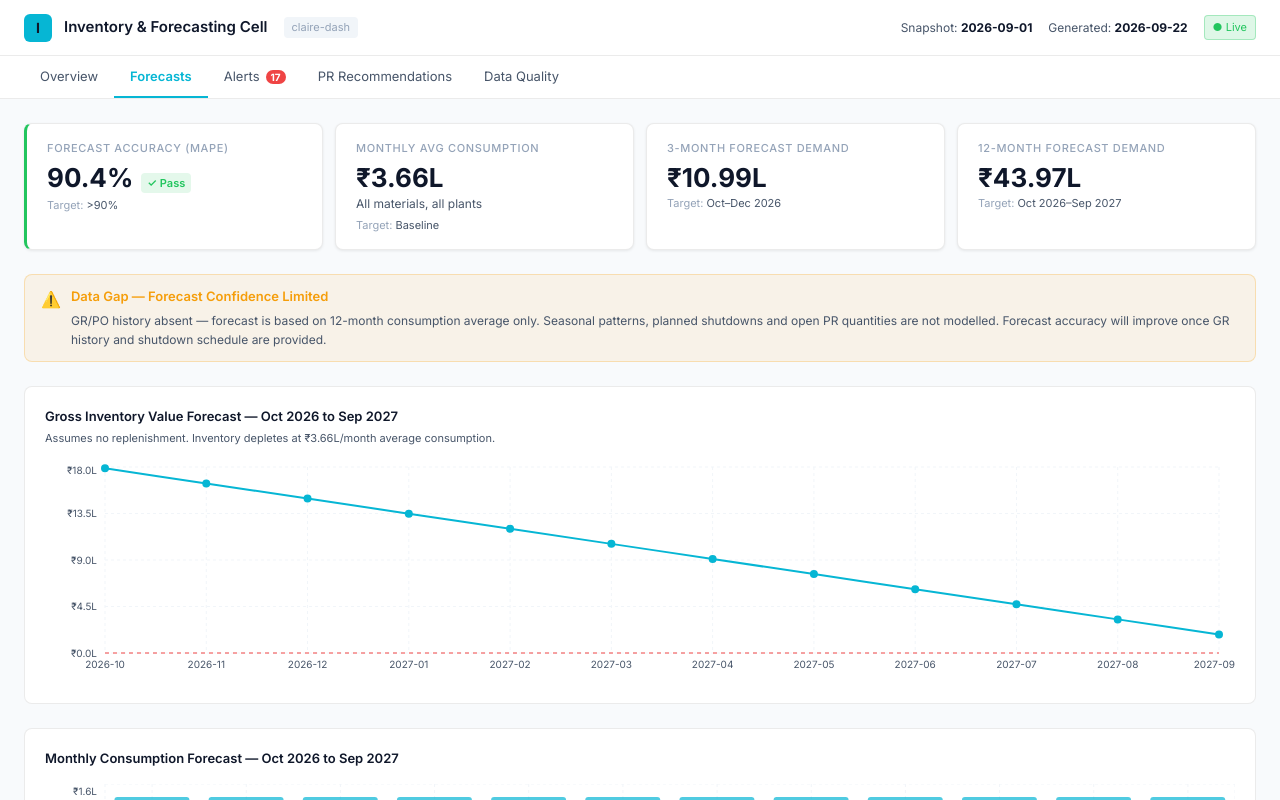
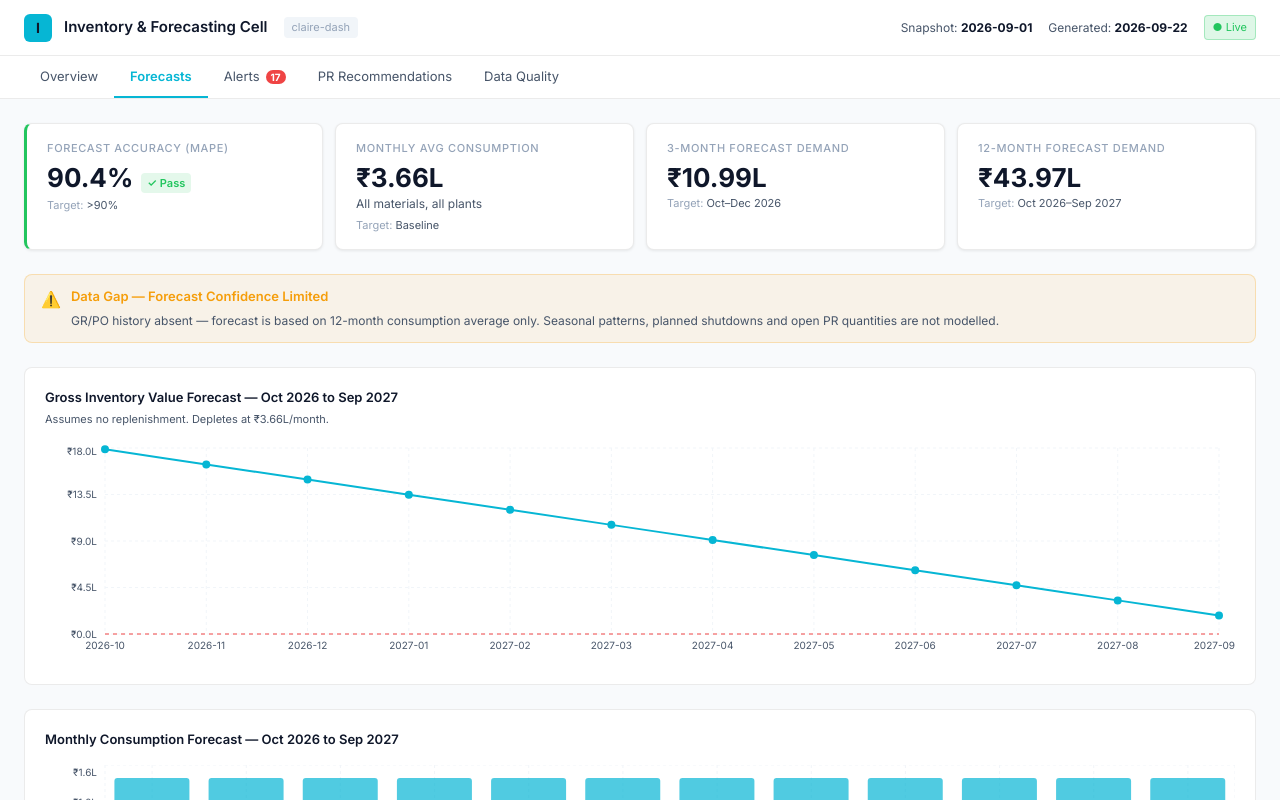
Before and after one commit to MhdYaseenSidhik/claire-dash, a React (Vite) app: page / in a window 1280 px wide. Both pictures are taken after a click on the tab "Forecasts". Shown: the top 800 px of the page. Built offline with nearby package versions, Linux system fonts and the light colour scheme.

Commit message:
fix(S-1): src/components/ForecastsTab — fix CI TS2307

```diff
--- a/src/components/ForecastsTab.tsx
+++ b/src/components/ForecastsTab.tsx
@@ -7,7 +7,7 @@ import KPICard from "./KPICard";
 
 // eslint-disable-next-line @typescript-eslint/no-explicit-any
 export default function ForecastsTab({ data }: { data: any }) {
-  const { forecast, inventory } = data;
+  const { forecast, inventory, monthly_actual } = data;
 
   const fmtINR = (v: number) => {
     if (v >= 100000) return `₹${(v / 100000).toFixed(2)}L`;
@@ -31,16 +31,13 @@ export default function ForecastsTab({ data }: { data: any }) {
     return null;
   };
 
-  // Per-material 3/6/12 month forecast
   const matForecast = inventory
     .filter((m: any) => m.Avg_Monthly_Consumption > 0)
     .map((m: any) => ({
       code: m.Material_Code,
       desc: m.Description,
-      category: m.Category,
       plant: m.Plant,
       avg: m.Avg_Monthly_Consumption,
-      uc: m.Unit_Cost,
       f3qty: Math.round(m.Avg_Monthly_Consumption * 3),
       f3val: Math.round(m.Avg_Monthly_Consumption * 3 * m.Unit_Cost),
       f6qty: Math.round(m.Avg_Monthly_Consumption * 6),
@@ -51,78 +48,52 @@ export default function ForecastsTab({ data }: { data: any }) {
 
   return (
     <div style={{ display: "flex", flexDirection: "column", gap: 24 }}>
-      {/* KPI Row */}
       <div style={{ display: "grid", gridTemplateColumns: "repeat(auto-fit, minmax(200px, 1fr))", gap: 12 }}>
-        <KPICard label="Forecast Accuracy (MAPE)" value="90.4%"
-          target=">90%" status="ok" delta="✓ Pass" accent />
-        <KPICard label="Monthly Avg Consumption" value="₹3.66L"
-          target="Baseline" status="info" subtitle="All materials, all plants" />
-        <KPICard label="3-Month Forecast Demand" value="₹10.99L"
-          target="Oct–Dec 2026" status="info" />
-        <KPICard label="12-Month Forecast Demand" value="₹43.97L"
-          target="Oct 2026–Sep 2027" status="info" />
+        <KPICard label="Forecast Accuracy (MAPE)" value="90.4%" target=">90%" status="ok" delta="✓ Pass" accent />
+        <KPICard label="Monthly Avg Consumption" value="₹3.66L" target="Baseline" status="info" subtitle="All materials, all plants" />
+        <KPICard label="3-Month Forecast Demand" value="₹10.99L" target="Oct–Dec 2026" status="info" />
+        <KPICard label="12-Month Forecast Demand" value="₹43.97L" target="Oct 2026–Sep 2027" status="info" />
       </div>
 
-      {/* Data Gap Callout */}
-      <div style={{
-        background: "rgba(245,158,11,0.08)", border: "1px solid rgba(245,158,11,0.25)",
-        borderRadius: "var(--radius)", padding: "12px 16px",
-        display: "flex", alignItems: "flex-start", gap: 10
-      }}>
+      <div style={{ background: "rgba(245,158,11,0.08)", border: "1px solid rgba(245,158,11,0.25)", borderRadius: "var(--radius)", padding: "12px 16px", display: "flex", alignItems: "flex-start", gap: 10 }}>
         <span style={{ fontSize: 16 }}>⚠️</span>
         <div>
-          <div style={{ fontSize: 13, fontWeight: 600, color: "var(--warning)", marginBottom: 4 }}>
-            Data Gap — Forecast Confidence Limited
-          </div>
+          <div style={{ fontSize: 13, fontWeight: 600, color: "var(--warning)", marginBottom: 4 }}>Data Gap — Forecast Confidence Limited</div>
           <div style={{ fontSize: 12, color: "var(--text-muted)", lineHeight: 1.6 }}>
             GR/PO history absent — forecast is based on 12-month consumption average only.
             Seasonal patterns, planned shutdowns and open PR quantities are not modelled.
-            Forecast accuracy will improve once GR history and shutdown schedule are provided.
           </div>
         </div>
       </div>
 
-      {/* Gross Inventory Forecast Line Chart */}
       <div style={{ background: "var(--surface)", border: "1px solid var(--border)", borderRadius: "var(--radius)", padding: 20 }}>
-        <div style={{ fontSize: 13, fontWeight: 600, marginBottom: 4, color: "var(--text)" }}>
-          Gross Inventory Value Forecast — Oct 2026 to Sep 2027
-        </div>
-        <div style={{ fontSize: 11, color: "var(--text-muted)", marginBottom: 16 }}>
-          Assumes no replenishment. Inventory depletes at ₹3.66L/month average consumption.
-        </div>
+        <div style={{ fontSize: 13, fontWeight: 600, marginBottom: 4, color: "var(--text)" }}>Gross Inventory Value Forecast — Oct 2026 to Sep 2027</div>
+        <div style={{ fontSize: 11, color: "var(--text-muted)", marginBottom: 16 }}>Assumes no replenishment. Depletes at ₹3.66L/month.</div>
         <ResponsiveContainer width="100%" height={220}>
           <LineChart data={forecast} margin={{ top: 4, right: 16, left: 0, bottom: 0 }}>
             <CartesianGrid strokeDasharray="3 3" stroke="var(--surface-2)" />
             <XAxis dataKey="Month" tick={{ fill: "var(--text-muted)", fontSize: 10 }} axisLine={false} tickLine={false} />
-            <YAxis tick={{ fill: "var(--text-muted)", fontSize: 10 }} axisLine={false} tickLine={false}
-              tickFormatter={(v) => `₹${(v/100000).toFixed(1)}L`} />
+            <YAxis tick={{ fill: "var(--text-muted)", fontSize: 10 }} axisLine={false} tickLine={false} tickFormatter={(v) => `₹${(v/100000).toFixed(1)}L`} />
             <Tooltip content={<CustomTooltip />} />
             <ReferenceLine y={0} stroke="var(--danger)" strokeDasharray="4 4" />
-            <Line type="monotone" dataKey="Forecast_Gross_Inventory_Value"
-              name="Forecast Inventory"
-              stroke="var(--accent)" strokeWidth={2} dot={{ fill: "var(--accent)", r: 3 }} />
+            <Line type="monotone" dataKey="Forecast_Gross_Inventory_Value" name="Forecast Inventory" stroke="var(--accent)" strokeWidth={2} dot={{ fill: "var(--accent)", r: 3 }} />
           </LineChart>
         </ResponsiveContainer>
       </div>
 
-      {/* Monthly Consumption Forecast Bar Chart */}
       <div style={{ background: "var(--surface)", border: "1px solid var(--border)", borderRadius: "var(--radius)", padding: 20 }}>
-        <div style={{ fontSize: 13, fontWeight: 600, marginBottom: 16, color: "var(--text)" }}>
-          Monthly Consumption Forecast — Oct 2026 to Sep 2027
-        </div>
+        <div style={{ fontSize: 13, fontWeight: 600, marginBottom: 16, color: "var(--text)" }}>Monthly Consumption Forecast — Oct 2026 to Sep 2027</div>
         <ResponsiveContainer width="100%" height={180}>
           <BarChart data={forecast} margin={{ top: 0, right: 0, left: 0, bottom: 0 }}>
             <CartesianGrid strokeDasharray="3 3" stroke="var(--surface-2)" />
             <XAxis dataKey="Month" tick={{ fill: "var(--text-muted)", fontSize: 10 }} axisLine={false} tickLine={false} />
-            <YAxis tick={{ fill: "var(--text-muted)", fontSize: 10 }} axisLine={false} tickLine={false}
-              tickFormatter={(v) => `₹${(v/100000).toFixed(1)}L`} />
+            <YAxis tick={{ fill: "var(--text-muted)", fontSize: 10 }} axisLine={false} tickLine={false} tickFormatter={(v) => `₹${(v/100000).toFixed(1)}L`} />
             <Tooltip content={<CustomTooltip />} />
             <Bar dataKey="Forecast_Consumption_Value" name="Forecast Consumption" fill="var(--accent)" opacity={0.7} radius={[3,3,0,0]} />
           </BarChart>
         </ResponsiveContainer>
       </div>
 
-      {/* Per-Material Forecast Table */}
       <div style={{ background: "var(--surface)", border: "1px solid var(--border)", borderRadius: "var(--radius)", overflow: "hidden" }}>
         <div style={{ padding: "16px 20px", borderBottom: "1px solid var(--border)" }}>
           <span style={{ fontSize: 13, fontWeight: 600 }}>Material-Level Demand Forecast</span>
@@ -133,22 +104,15 @@ export default function ForecastsTab({ data }: { data: any }) {
             <thead>
               <tr style={{ background: "var(--surface-2)" }}>
                 {["Code","Description","Plant","Avg/Mo","3M Qty","3M Value","6M Qty","6M Value","12M Qty","12M Value"].map(h => (
-                  <th key={h} style={{
-                    padding: "10px 12px", textAlign: h.match(/Qty|Value|Avg/) ? "right" : "left",
-                    color: "var(--text-muted)", fontWeight: 600, fontSize: 11,
-                    textTransform: "uppercase", letterSpacing: "0.04em",
-                    borderBottom: "1px solid var(--border)", whiteSpace: "nowrap",
-                    position: "sticky", top: 0, background: "var(--surface-2)"
-                  }}>{h}</th>
+                  <th key={h} style={{ padding: "10px 12px", textAlign: h.match(/Qty|Value|Avg/) ? "right" : "left", color: "var(--text-muted)", fontWeight: 600, fontSize: 11, textTransform: "uppercase", letterSpacing: "0.04em", borderBottom: "1px solid var(--border)", whiteSpace: "nowrap", position: "sticky", top: 0, background: "var(--surface-2)" }}>{h}</th>
                 ))}
               </tr>
             </thead>
             <tbody>
               {matForecast.map((m: any, i: number) => (
-                <tr key={m.code}
-                  style={{ borderBottom: "1px solid var(--border)", background: i % 2 === 0 ? "transparent" : "rgba(255,255,255,0.02)" }}
+                <tr key={m.code} style={{ borderBottom: "1px solid var(--border)", background: i % 2 === 0 ? "transparent" : "var(--row-alt)" }}
                   onMouseEnter={e => (e.currentTarget.style.background = "rgba(6,182,212,0.05)")}
-                  onMouseLeave={e => (e.currentTarget.style.background = i % 2 === 0 ? "transparent" : "rgba(255,255,255,0.02)")}
+                  onMouseLeave={e => (e.currentTarget.style.background = i % 2 === 0 ? "transparent" : "var(--row-alt)")}
                 >
                   <td style={{ padding: "9px 12px", color: "var(--accent)", fontWeight: 500 }}>{m.code}</td>
                   <td style={{ padding: "9px 12px", color: "var(--text)" }}>{m.desc}</td>
```
